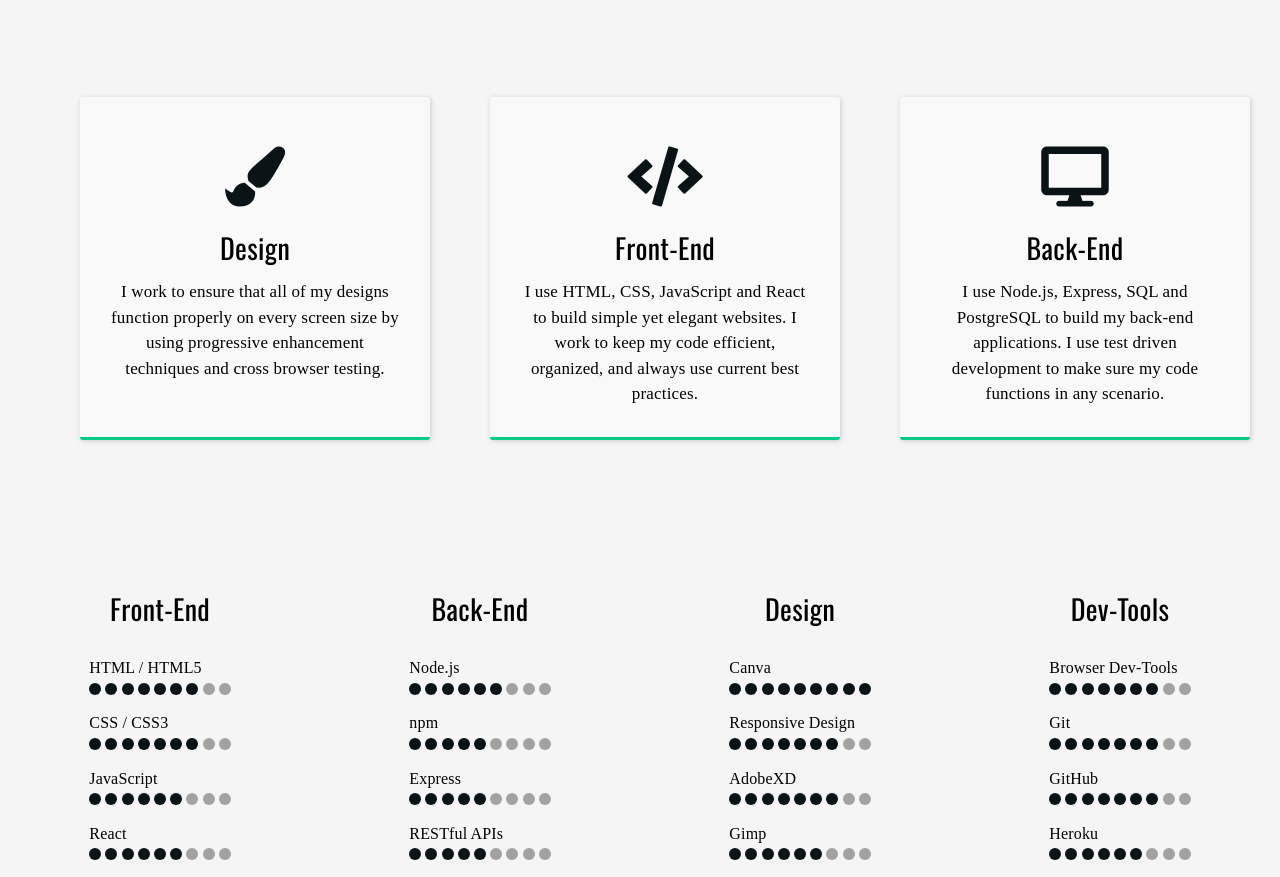
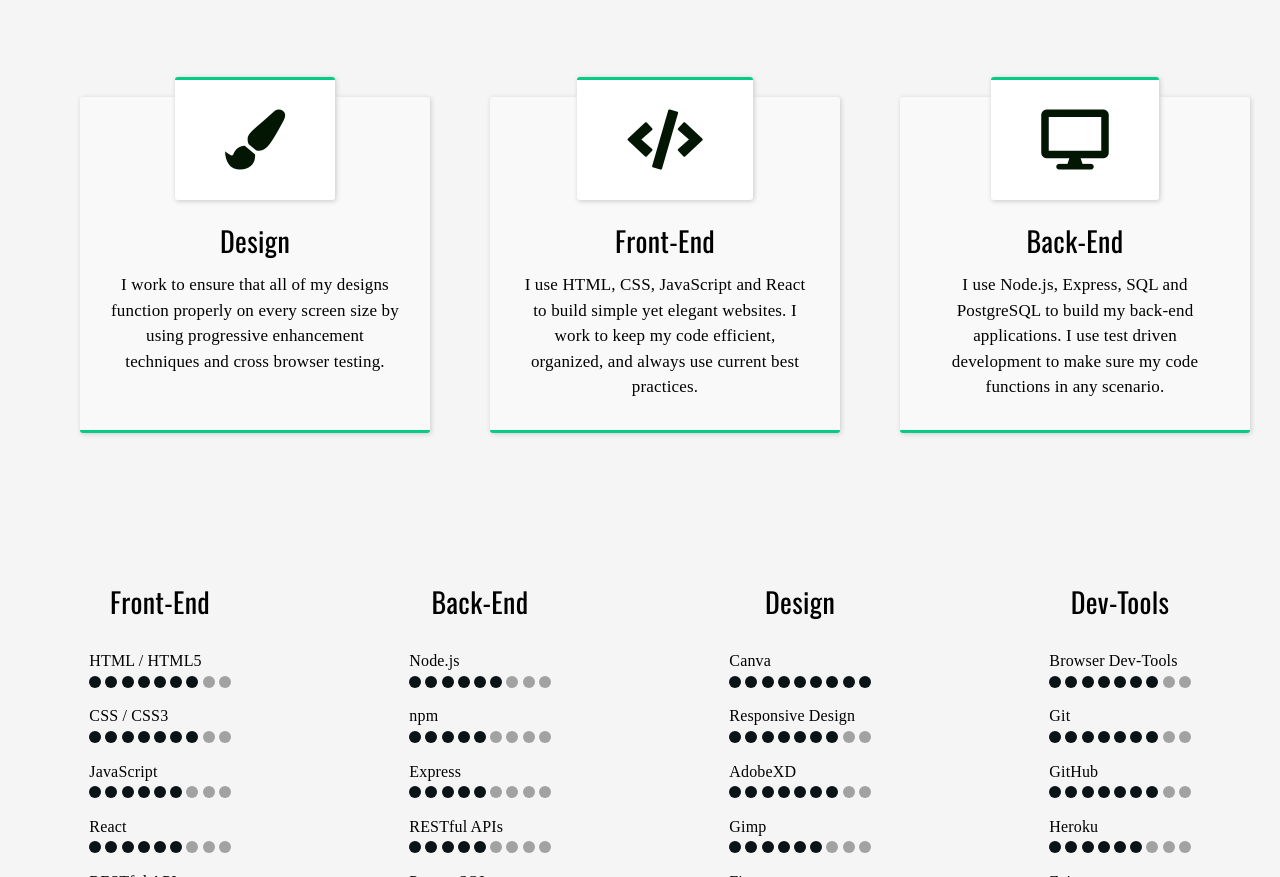
Before and after one commit to katiewrennhansen/katiewrennhansen, a plain HTML site: page index.html in a window 1280 px wide. Shown: the part 2036-2913 px from the top of the page. Drawn offline with nearby package versions, Linux system fonts and the light colour scheme; a web font is replaced by a local one.

Commit message:
fix mobile styles add icon hover on desktop

```diff
--- a/main.css
+++ b/main.css
@@ -311,9 +311,8 @@ MEDIA QUERIES
         width: 550px;
     }
     .programming-skills,
-    .design-skills{
-        margin: 40px auto;
-        width: 100%;
+    .design-skills {
+        width: 50%;
     }
     .proj-container {
         margin: 0 50px;
@@ -344,18 +343,6 @@ MEDIA QUERIES
         font-size: 18px;
         width: 80%;
         margin: 10px auto;
-    }
-    .service {
-        -webkit-transition: 200ms ease-in;
-        -o-transition: 200ms ease-in;
-           transition: 200ms ease-in;
-    }
-    .service:hover {
-        box-shadow: 2px 2px 5px rgb(199, 199, 199);
-        transform: translateY(-20px);
-        -webkit-transition: 200ms ease-in;
-             -o-transition: 200ms ease-in;
-                transition: 200ms ease-in;
     }
     .skill p {
         margin: 0;
@@ -436,9 +423,32 @@ MEDIA QUERIES
     .about-content p {
         margin: 0 60px 20px;
     }
-
     .services:first-child {
         padding: 80px 0 0;
+    }
+    .service {
+        padding-top: 0;
+    }
+    .service i {
+        -webkit-transition: 200ms ease-in;
+        -o-transition: 200ms ease-in;
+           transition: 200ms ease-in;
+            box-shadow: 1px 1px 5px rgb(199, 199, 199);
+
+           /* for mobile too */
+           border-top: 3px solid #03CC85;
+           background: white;
+           padding: 30px 50px;
+           border-radius: 3px;
+           color: rgb(3, 22, 4);
+           margin: 0;
+           transform: translateY(-20px);
+    }
+    .service:hover i {
+        transform: translateY(-40px);
+        -webkit-transition: 200ms ease-in;
+             -o-transition: 200ms ease-in;
+                transition: 200ms ease-in;
     }
     .programming {
         display: grid;
```
